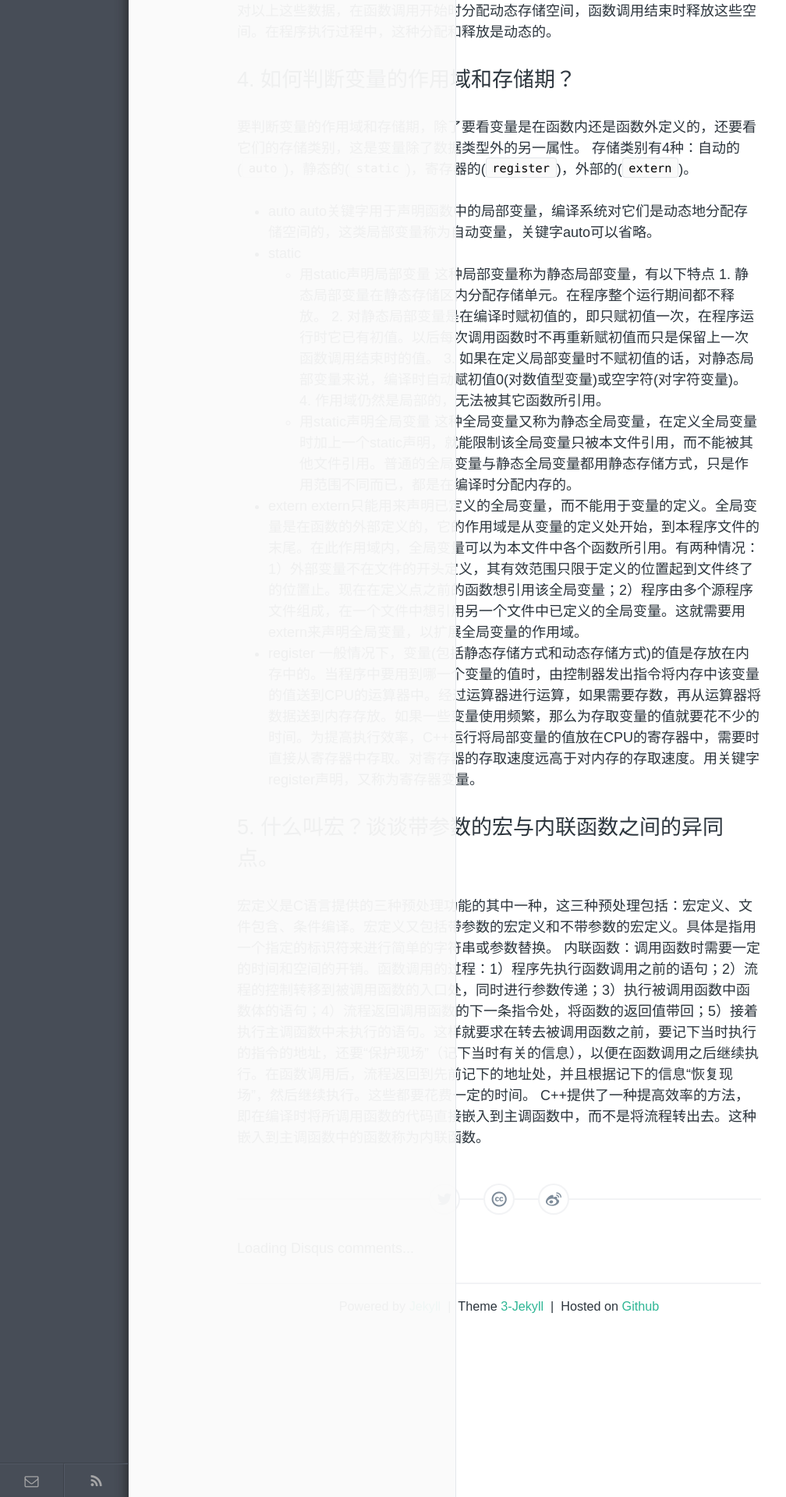
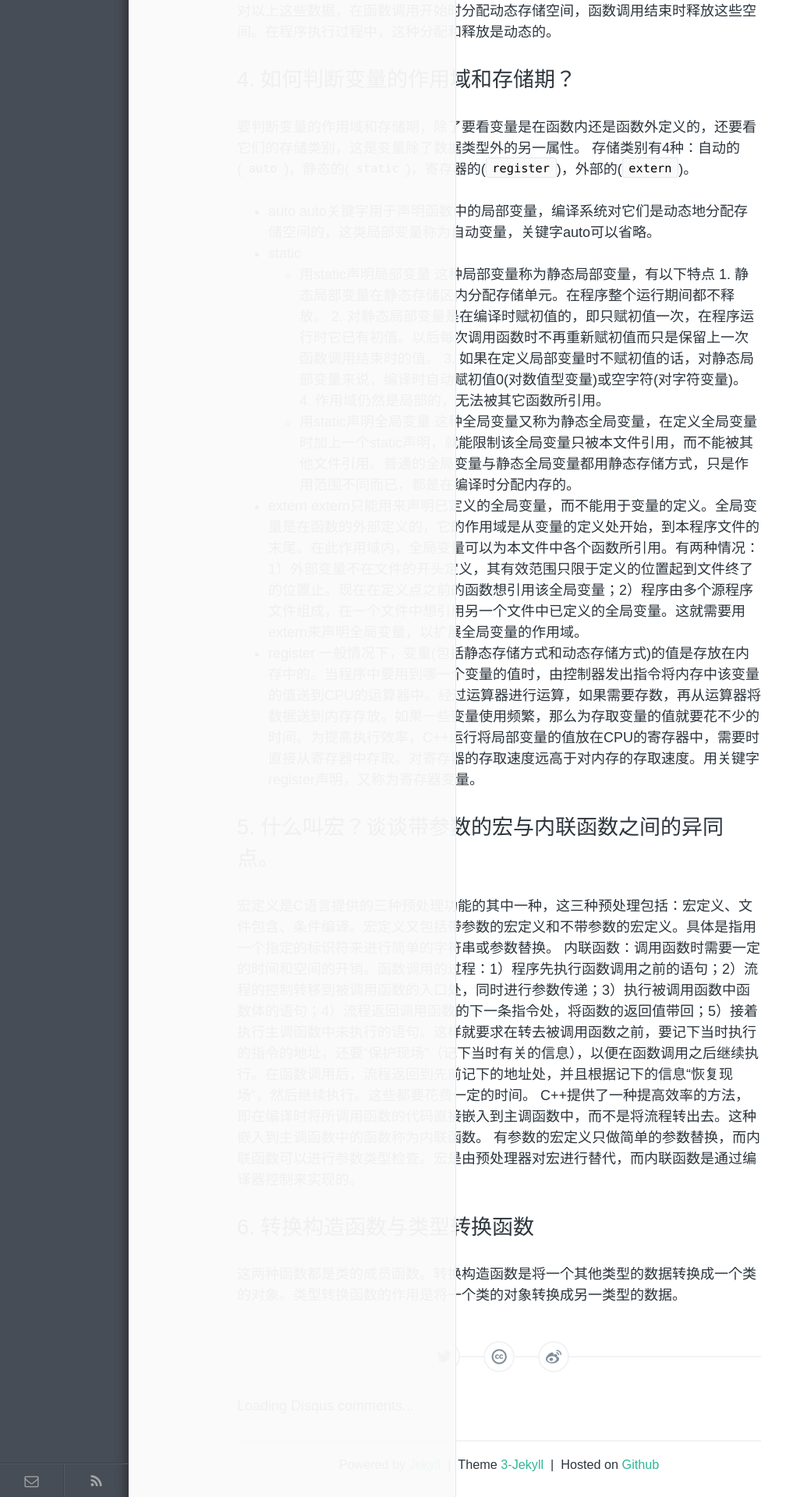
Before and after one commit to zhuyafei/zhuyafei.github.io, a Jekyll site: the page built from _posts/tech/2015-09-21-C++.md, in a window 1280 px wide. Shown: the part 1782-3702 px from the top of the page at 78% size, without its empty margins (0-1008 px from the left). Built offline with Jekyll 4.4.1, drawn with Linux system fonts in a browser that asks for light colours; comment, search, counter and statistics services are not loaded.

Commit message:
Add 2015-09-21-C++.md

```diff
--- a/_posts/tech/2015-09-21-C++.md
+++ b/_posts/tech/2015-09-21-C++.md
@@ -60,3 +60,7 @@ C++的class具有数据封装功能，其中各成员的访问属性可以是pri
 宏定义是C语言提供的三种预处理功能的其中一种，这三种预处理包括：宏定义、文件包含、条件编译。宏定义又包括带参数的宏定义和不带参数的宏定义。具体是指用一个指定的标识符来进行简单的字符串或参数替换。
 内联函数：调用函数时需要一定的时间和空间的开销。函数调用的过程：1）程序先执行函数调用之前的语句；2）流程的控制转移到被调用函数的入口处，同时进行参数传递；3）执行被调用函数中函数体的语句；4）流程返回调用函数的下一条指令处，将函数的返回值带回；5）接着执行主调函数中未执行的语句。这样就要求在转去被调用函数之前，要记下当时执行的指令的地址，还要“保护现场”（记下当时有关的信息），以便在函数调用之后继续执行。在函数调用后，流程返回到先前记下的地址处，并且根据记下的信息“恢复现场”，然后继续执行。这些都要花费一定的时间。
 C++提供了一种提高效率的方法，即在编译时将所调用函数的代码直接嵌入到主调函数中，而不是将流程转出去。这种嵌入到主调函数中的函数称为内联函数。
+有参数的宏定义只做简单的参数替换，而内联函数可以进行参数类型检查。宏是由预处理器对宏进行替代，而内联函数是通过编译器控制来实现的。
+
+## 6. 转换构造函数与类型转换函数
+这两种函数都是类的成员函数。转换构造函数是将一个其他类型的数据转换成一个类的对象。类型转换函数的作用是将一个类的对象转换成另一类型的数据。
```
